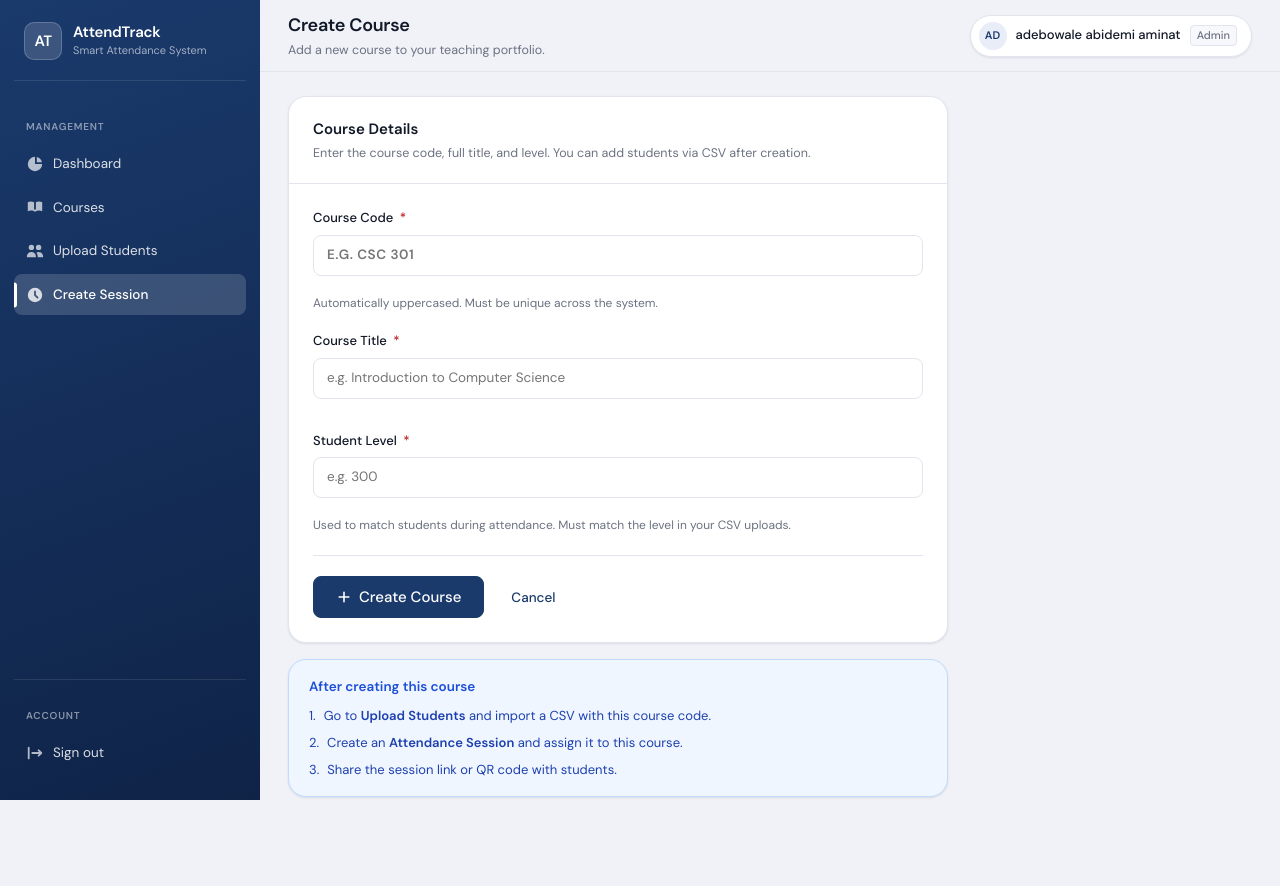
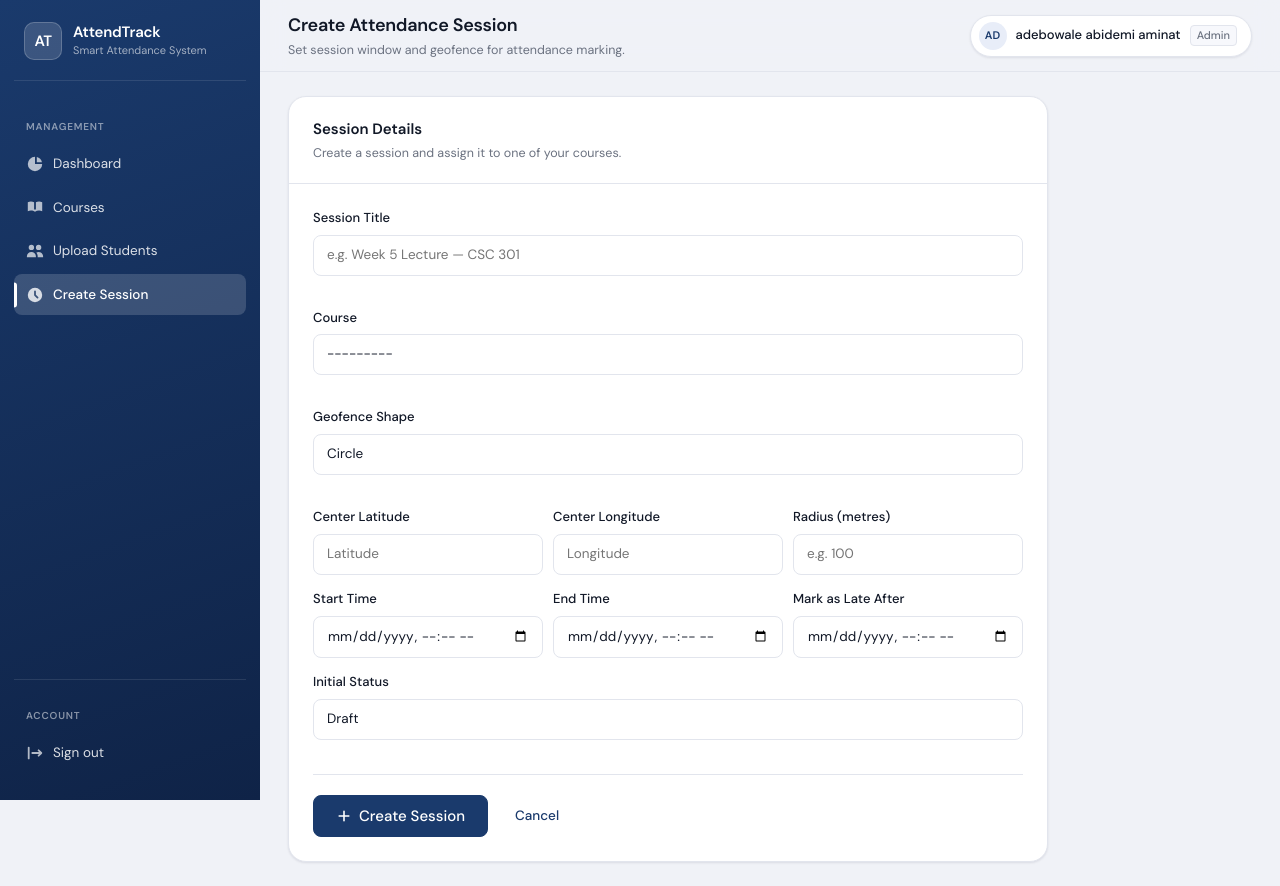
Before and after one commit to abidemi-mina/Geofencing-Attendance-System, a Django app: page /sessions/create/ in a window 1280 px wide. Before the commit the page ends 800 px from the top, so only its background shows below. Run offline with Django 5.2, Linux system fonts and the light colour scheme; a user stored in the database is signed in; data comes from the database, SQL or seed files in the repository; both versions use the stored data as it was after the commit.

Commit message:
attendance creation

```diff
--- a/attendance/views.py
+++ b/attendance/views.py
@@ -216,16 +216,53 @@ def upload_students(request):
     try:
         text = uploaded_file.read().decode("utf-8-sig")
         lines = text.splitlines()
-        reader = csv.DictReader(lines)
+        if not lines:
+            messages.error(request, "The uploaded CSV is empty.")
+            return redirect("upload-students")
+
+        # Be flexible with delimiter and header styles so admins can upload
+        # files exported from different tools (Excel, Sheets, etc.).
+        sample = "\n".join(lines[:5])
+        try:
+            dialect = csv.Sniffer().sniff(sample, delimiters=",;\t|")
+        except csv.Error:
+            dialect = csv.excel
+
+        reader = csv.DictReader(lines, dialect=dialect)
+
+        def normalize_header(value: str) -> str:
+            return "".join(ch for ch in (value or "").strip().lower() if ch.isalnum())
 
         required_cols = {"full_name", "matric_number", "level", "course_code"}
-        actual_cols = set(reader.fieldnames or [])
-        missing = required_cols - actual_cols
+        aliases = {
+            "full_name": {"full_name", "full name", "fullname", "student_name", "student name", "name"},
+            "matric_number": {
+                "matric_number", "matric number", "matricnumber", "matric_no", "matric no",
+                "matric", "registration_number", "registration number", "reg_no", "reg no",
+            },
+            "level": {"level", "student_level", "student level", "class_level", "class level"},
+            "course_code": {"course_code", "course code", "coursecode", "course", "course_id", "course id"},
+        }
+
+        alias_lookup = {
+            normalize_header(alias): canonical
+            for canonical, alias_set in aliases.items()
+            for alias in alias_set
+        }
+
+        header_map = {}
+        for raw_header in (reader.fieldnames or []):
+            canonical = alias_lookup.get(normalize_header(raw_header))
+            if canonical and canonical not in header_map:
+                header_map[canonical] = raw_header
+
+        missing = required_cols - set(header_map.keys())
         if missing:
+            found_display = ", ".join(reader.fieldnames or []) or "(none)"
             messages.error(
                 request,
                 f"CSV is missing required columns: {', '.join(sorted(missing))}. "
-                f"Found: {', '.join(sorted(actual_cols))}."
+                f"Found: {found_display}."
             )
             return redirect("upload-students")
 
@@ -234,10 +271,10 @@ def upload_students(request):
         skipped_reasons = []
 
         for i, row in enumerate(reader, start=2):  # row 1 = header
-            full_name    = (row.get("full_name")    or "").strip()
-            matric_number = (row.get("matric_number") or "").strip().upper()
-            level        = (row.get("level")         or "").strip()
-            course_code  = (row.get("course_code")   or "").strip().upper()
+            full_name = (row.get(header_map["full_name"]) or "").strip()
+            matric_number = (row.get(header_map["matric_number"]) or "").strip().upper()
+            level = (row.get(header_map["level"]) or "").strip()
+            course_code = (row.get(header_map["course_code"]) or "").strip().upper()
 
             if not all([full_name, matric_number, level, course_code]):
                 skipped += 1
@@ -441,17 +478,39 @@ def session_export(request, session_id):
 # ─────────────────────────────────────────────────────────────
 
 @login_required
-@user_passes_test(is_admin_user, login_url="/login/")
 def session_token_api(request, session_id):
     """
     Return a fresh rotating token as JSON.
     Called every 45 seconds by the session detail page JS.
     """
-    session = get_object_or_404(
-        AttendanceSession.objects.select_related("course"),
-        id=session_id,
-        admin=request.user,
-    )
+    # Admin: can fetch token only for their own sessions.
+    # Student: can fetch token only if enrolled in the session's course.
+    if request.user.role == "admin":
+        session = get_object_or_404(
+            AttendanceSession.objects.select_related("course"),
+            id=session_id,
+            admin=request.user,
+        )
+    elif request.user.role == "student":
+        session = get_object_or_404(
+            AttendanceSession.objects.select_related("course"),
+            id=session_id,
+        )
+        is_enrolled = CourseRegistration.objects.filter(
+            student=request.user,
+            course=session.course,
+        ).exists()
+        if not is_enrolled:
+            return JsonResponse(
+                {"ok": False, "message": "You are not registered for this course."},
+                status=403,
+            )
+    else:
+        return JsonResponse(
+            {"ok": False, "message": "Account role not permitted for token access."},
+            status=403,
+        )
+
     payload = issue_rotating_token(
         session,
         request.build_absolute_uri("/").rstrip("/"),
@@ -526,6 +585,13 @@ def student_mark_page(request, session_id):
         AttendanceSession.objects.select_related("course"),
         id=session_id,
     )
+
+    if not CourseRegistration.objects.filter(
+        student=request.user,
+        course=session.course,
+    ).exists():
+        messages.error(request, "You are not registered for this course.")
+        return redirect("student-mark-home")
 
     # Check if already marked — show a clear status instead of allowing re-mark
     already_marked = AttendanceRecord.objects.filter(
--- a/templates/course_records.html
+++ b/templates/course_records.html
@@ -1,8 +1,8 @@
+{% extends 'base.html' %}
 {% comment %}
 ====== course_records.html ======
 Save this as: course_records.html
 {% endcomment %}
-{% extends 'base.html' %}
 {% block title %}{{ course.code }} Records{% endblock %}
 {% block page_heading %}Attendance Records{% endblock %}
 {% block page_subheading %}All attendance entries logged under {{ course.code }} — {{ course.title }}.{% endblock %}
--- a/templates/create_session.html
+++ b/templates/create_session.html
@@ -1,35 +1,89 @@
 {% extends 'base.html' %}
-{% block title %}Create Course{% endblock %}
-{% block page_heading %}Create Course{% endblock %}
-{% block page_subheading %}Add a new course to your teaching portfolio.{% endblock %}
+{% block title %}Create Session{% endblock %}
+{% block page_heading %}Create Attendance Session{% endblock %}
+{% block page_subheading %}Set session window and geofence for attendance marking.{% endblock %}
 
 {% block content %}
-<div style="max-width:660px;">
+<div style="max-width:760px;display:flex;flex-direction:column;gap:16px;">
     <div class="card" style="padding:0;overflow:hidden;">
         <div style="padding:20px 24px;border-bottom:1px solid var(--border);">
-            <div class="card-title">Course Details</div>
-            <div class="card-subtitle">Enter the course code, full title, and level. You can add students via CSV after creation.</div>
+            <div class="card-title">Session Details</div>
+            <div class="card-subtitle">Create a session and assign it to one of your courses.</div>
         </div>
 
-        <form method="post" style="padding:24px;" id="courseForm">
+        <form method="post" style="padding:24px;" id="sessionForm">
             {% csrf_token %}
 
+            {% if form.non_field_errors %}
+            <div class="alert-bar alert-error" style="margin-bottom:14px;">
+                {{ form.non_field_errors|join:", " }}
+            </div>
+            {% endif %}
+
             <div class="form-group">
-                <label class="form-label" for="id_code">Course Code <span class="required" style="color:var(--danger);">*</span></label>
-                <input type="text" name="code" id="id_code" placeholder="e.g. CSC 301" maxlength="20" required
-                       style="text-transform:uppercase;letter-spacing:.04em;font-weight:600;">
-                <div class="form-hint" style="font-size:12px;color:var(--muted);margin-top:4px;">Automatically uppercased. Must be unique across the system.</div>
+                <label class="form-label" for="{{ form.title.id_for_label }}">{{ form.title.label }}</label>
+                {{ form.title }}
+                {% if form.title.errors %}<div class="form-hint" style="color:var(--danger);">{{ form.title.errors|join:", " }}</div>{% endif %}
             </div>
 
             <div class="form-group">
-                <label class="form-label" for="id_title">Course Title <span class="required" style="color:var(--danger);">*</span></label>
-                <input type="text" name="title" id="id_title" placeholder="e.g. Introduction to Computer Science" maxlength="150" required>
+                <label class="form-label" for="{{ form.course.id_for_label }}">{{ form.course.label }}</label>
+                {{ form.course }}
+                {% if form.course.errors %}<div class="form-hint" style="color:var(--danger);">{{ form.course.errors|join:", " }}</div>{% endif %}
             </div>
 
             <div class="form-group">
-                <label class="form-label" for="id_level">Student Level <span class="required" style="color:var(--danger);">*</span></label>
-                <input type="text" name="level" id="id_level" placeholder="e.g. 300" maxlength="10" required>
-                <div class="form-hint" style="font-size:12px;color:var(--muted);margin-top:4px;">Used to match students during attendance. Must match the level in your CSV uploads.</div>
+                <label class="form-label" for="{{ form.shape_type.id_for_label }}">{{ form.shape_type.label }}</label>
+                {{ form.shape_type }}
+                {% if form.shape_type.errors %}<div class="form-hint" style="color:var(--danger);">{{ form.shape_type.errors|join:", " }}</div>{% endif %}
+            </div>
+
+            <div id="circleFields" style="display:grid;grid-template-columns:repeat(3,minmax(0,1fr));gap:10px;">
+                <div class="form-group" style="margin:0;">
+                    <label class="form-label" for="{{ form.center_lat.id_for_label }}">{{ form.center_lat.label }}</label>
+                    {{ form.center_lat }}
+                    {% if form.center_lat.errors %}<div class="form-hint" style="color:var(--danger);">{{ form.center_lat.errors|join:", " }}</div>{% endif %}
+                </div>
+                <div class="form-group" style="margin:0;">
+                    <label class="form-label" for="{{ form.center_lng.id_for_label }}">{{ form.center_lng.label }}</label>
+                    {{ form.center_lng }}
+                    {% if form.center_lng.errors %}<div class="form-hint" style="color:var(--danger);">{{ form.center_lng.errors|join:", " }}</div>{% endif %}
+                </div>
+                <div class="form-group" style="margin:0;">
+                    <label class="form-label" for="{{ form.radius_meters.id_for_label }}">{{ form.radius_meters.label }}</label>
+                    {{ form.radius_meters }}
+                    {% if form.radius_meters.errors %}<div class="form-hint" style="color:var(--danger);">{{ form.radius_meters.errors|join:", " }}</div>{% endif %}
+                </div>
+            </div>
+
+            <div id="polygonFields" class="form-group" style="display:none;">
+                <label class="form-label" for="id_polygon_points">Polygon Points (JSON)</label>
+                <textarea name="polygon_points" id="id_polygon_points" rows="4" placeholder='[{"lat": 7.1, "lng": 3.2}, {"lat": 7.2, "lng": 3.3}, {"lat": 7.3, "lng": 3.1}]'></textarea>
+                <div class="form-hint" style="font-size:12px;color:var(--muted);">For polygon sessions, provide at least 3 points in JSON format.</div>
+            </div>
+
+            <div style="display:grid;grid-template-columns:repeat(3,minmax(0,1fr));gap:10px;">
+                <div class="form-group" style="margin:0;">
+                    <label class="form-label" for="{{ form.start_time.id_for_label }}">{{ form.start_time.label }}</label>
+                    {{ form.start_time }}
+                    {% if form.start_time.errors %}<div class="form-hint" style="color:var(--danger);">{{ form.start_time.errors|join:", " }}</div>{% endif %}
+                </div>
+                <div class="form-group" style="margin:0;">
+                    <label class="form-label" for="{{ form.end_time.id_for_label }}">{{ form.end_time.label }}</label>
+                    {{ form.end_time }}
+                    {% if form.end_time.errors %}<div class="form-hint" style="color:var(--danger);">{{ form.end_time.errors|join:", " }}</div>{% endif %}
+                </div>
+                <div class="form-group" style="margin:0;">
+                    <label class="form-label" for="{{ form.late_after.id_for_label }}">{{ form.late_after.label }}</label>
+                    {{ form.late_after }}
+                    {% if form.late_after.errors %}<div class="form-hint" style="color:var(--danger);">{{ form.late_after.errors|join:", " }}</div>{% endif %}
+                </div>
+            </div>
+
+            <div class="form-group">
+                <label class="form-label" for="{{ form.status.id_for_label }}">{{ form.status.label }}</label>
+                {{ form.status }}
+                {% if form.status.errors %}<div class="form-hint" style="color:var(--danger);">{{ form.status.errors|join:", " }}</div>{% endif %}
             </div>
 
             <hr class="divider">
@@ -37,32 +91,40 @@
             <div style="display:flex;align-items:center;gap:10px;flex-wrap:wrap;">
                 <button type="submit" class="btn btn-primary btn-lg" id="createBtn">
                     <svg viewBox="0 0 20 20" fill="currentColor" style="width:16px;height:16px;"><path fill-rule="evenodd" d="M10 3a1 1 0 011 1v5h5a1 1 0 110 2h-5v5a1 1 0 11-2 0v-5H4a1 1 0 110-2h5V4a1 1 0 011-1z" clip-rule="evenodd"/></svg>
-                    Create Course
+                    Create Session
                 </button>
                 <a href="{% url 'dashboard' %}" class="btn btn-ghost">Cancel</a>
             </div>
         </form>
     </div>
 
-    <!-- Helper card -->
-    <div class="card" style="margin-top:16px;background:var(--info-bg);border-color:#bfdbfe;padding:16px 20px;">
-        <div style="font-size:13.5px;font-weight:600;color:var(--info);margin-bottom:8px;">After creating this course</div>
-        <ul style="list-style:none;display:flex;flex-direction:column;gap:6px;">
-            <li style="font-size:13px;color:#1e40af;display:flex;gap:8px;"><span>1.</span><span>Go to <strong>Upload Students</strong> and import a CSV with this course code.</span></li>
-            <li style="font-size:13px;color:#1e40af;display:flex;gap:8px;"><span>2.</span><span>Create an <strong>Attendance Session</strong> and assign it to this course.</span></li>
-            <li style="font-size:13px;color:#1e40af;display:flex;gap:8px;"><span>3.</span><span>Share the session link or QR code with students.</span></li>
-        </ul>
+    {% if not form.fields.course.queryset %}
+    <div class="card" style="padding:16px 20px;background:var(--warning-bg);border-color:#fcd34d;">
+        <div style="font-size:13.5px;font-weight:600;color:#92400e;margin-bottom:4px;">No courses available yet</div>
+        <div style="font-size:13px;color:#92400e;">Create a course first before creating attendance sessions.</div>
+        <div style="margin-top:10px;"><a href="{% url 'create-course' %}" class="btn btn-secondary btn-sm">Create Course</a></div>
     </div>
+    {% endif %}
 </div>
 
 <script>
-document.getElementById('id_code').addEventListener('input', function() {
-    const pos = this.selectionStart;
-    this.value = this.value.toUpperCase();
-    this.setSelectionRange(pos, pos);
-});
+const shapeField = document.getElementById('id_shape_type');
+const circleFields = document.getElementById('circleFields');
+const polygonFields = document.getElementById('polygonFields');
 
-document.getElementById('courseForm').addEventListener('submit', function() {
+function syncShapeFields() {
+    if (!shapeField) return;
+    const isPolygon = shapeField.value === 'polygon';
+    polygonFields.style.display = isPolygon ? 'block' : 'none';
+    circleFields.style.display = isPolygon ? 'none' : 'grid';
+}
+
+if (shapeField) {
+    shapeField.addEventListener('change', syncShapeFields);
+    syncShapeFields();
+}
+
+document.getElementById('sessionForm').addEventListener('submit', function() {
     document.getElementById('createBtn').classList.add('btn-loading');
 });
 </script>
--- a/templates/student_mark.html
+++ b/templates/student_mark.html
@@ -262,6 +262,9 @@ async function refreshToken() {
     try {
         const res  = await fetch("{% url 'session-token-api' session.id %}");
         const data = await res.json();
+        if (!res.ok || !data.token) {
+            throw new Error(data.message || 'Unable to fetch token right now.');
+        }
         sessionToken = data.token;
 
         const tokenEl = document.getElementById('liveToken');
@@ -273,7 +276,7 @@ async function refreshToken() {
         document.getElementById('tokenExpiry').textContent =
             `Expires at ${exp.toLocaleTimeString('en-GB', { hour:'2-digit', minute:'2-digit', second:'2-digit' })}`;
     } catch(e) {
-        document.getElementById('liveToken').textContent = 'Error fetching token';
+        document.getElementById('liveToken').textContent = e.message || 'Error fetching token';
     }
 }
 
--- a/templates/upload_students.html
+++ b/templates/upload_students.html
@@ -50,6 +50,9 @@
 
         <div class="card" style="padding:20px;">
             <div class="card-title" style="margin-bottom:14px;">Required CSV Columns</div>
+            <div class="card-subtitle" style="margin-bottom:12px;">
+                Column order does not matter. Header names are matched automatically (case, spaces, and common variants are accepted).
+            </div>
 
             <div class="table-wrap">
                 <table>
```
Also changed, not shown: attendance/tests.py (+63 -0 lines), students_csc301_50.csv (added, +51 -0 lines), db.sqlite3.
